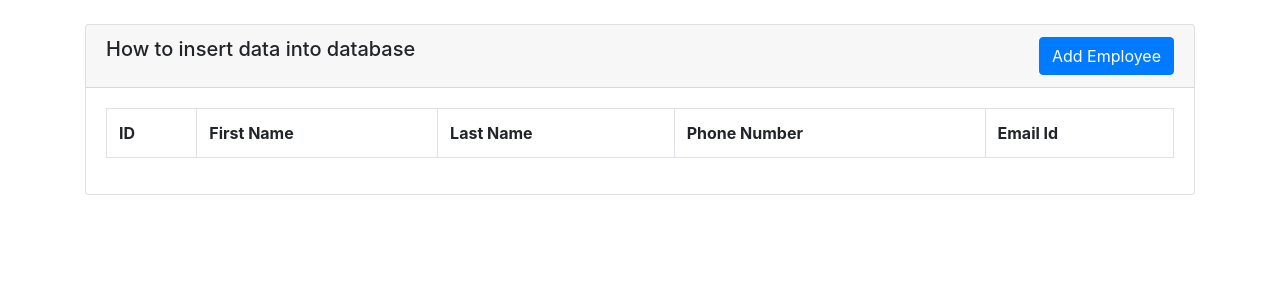
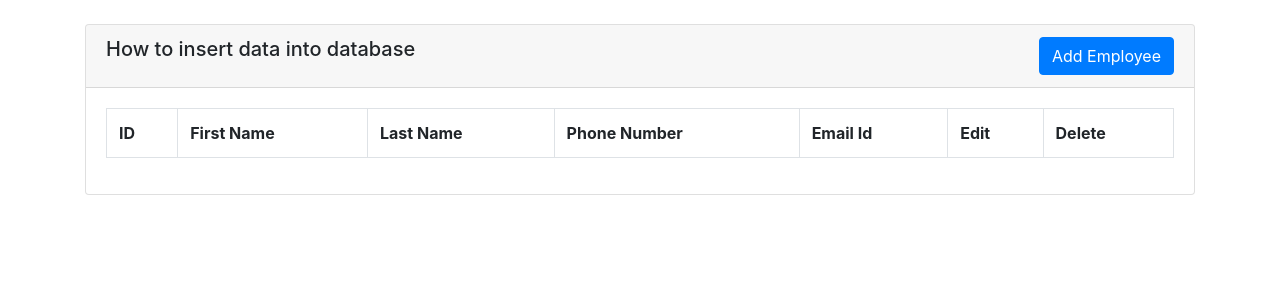
Before and after one commit to purnaperamune/Learn-Code-Igniter-3, a CodeIgniter app: page /LearnCI3/employee/ in a window 1280 px wide. Shown: the top 300 px of the page. Run offline with CodeIgniter, Linux system fonts and the light colour scheme; data that the repository does not hold is empty.

Commit message:
Confirm and delete

```diff
--- a/application/config/routes.php
+++ b/application/config/routes.php
@@ -22,3 +22,4 @@ $route['employee/store'] = 'Frontend/EmployeeController/store';
 $route['employee/edit/(:any)'] = 'Frontend/EmployeeController/edit/$1';
 $route['employee/update/(:any)'] = 'Frontend/EmployeeController/update/$1';
 $route['employee/delete/(:any)'] = 'Frontend/EmployeeController/delete/$1';
+$route['employee/confirmdelete/(:any)']['DELETE'] = 'Frontend/EmployeeController/delete/$1';
--- a/application/views/frontend/employee.php
+++ b/application/views/frontend/employee.php
@@ -17,6 +17,8 @@
                                     <th>Last Name</th>
                                     <th>Phone Number</th>
                                     <th>Email Id</th>
+                                    <th>Edit</th>
+                                    <th>Delete</th>
                                 </tr>
                             </thread>
                             <tbody>
@@ -33,6 +35,9 @@
                                     <td>
                                         <a href="<?php echo base_url('employee/delete/'.$row -> id) ?>" class="btn btn-danger btm-sm">Delete</a>
                                     </td>
+                                    <td>
+                                        <button type="button" class="btn btn-danger confirm-delete" value="<?= $row -> id; ?>">Confirm Delete</button>
+                                    </td>
                                 </tr>
                                 <?php endforeach ?>
                             </tbody>
--- a/application/views/template/footer.php
+++ b/application/views/template/footer.php
@@ -1,5 +1,35 @@
-<script src="https://code.jquery.com/jquery-3.5.1.slim.min.js" integrity="sha384-DfXdz2htPH0lsSSs5nCTpuj/zy4C+OGpamoFVy38MVBnE+IbbVYUew+OrCXaRkfj" crossorigin="anonymous"></script>
+<script src="https://code.jquery.com/jquery-3.7.1.min.js" integrity="sha256-/JqT3SQfawRcv/BIHPThkBvs0OEvtFFmqPF/lYI/Cxo=" crossorigin="anonymous"></script><script src="https://code.jquery.com/jquery-3.5.1.slim.min.js" integrity="sha384-DfXdz2htPH0lsSSs5nCTpuj/zy4C+OGpamoFVy38MVBnE+IbbVYUew+OrCXaRkfj" crossorigin="anonymous"></script>
     <script src="https://cdn.jsdelivr.net/npm/bootstrap@4.5.3/dist/js/bootstrap.bundle.min.js" integrity="sha384-ho+j7jyWK8fNQe+A12Hb8AhRq26LrZ/JpcUGGOn+Y7RsweNrtN/tE3MoK7ZeZDyx" crossorigin="anonymous"></script>
+
+    <script>
+        $(document).ready(function () {
+
+            $('.confirm-delete').click(function (e) {
+            e.preventDefault();
+
+            confirmDialog =confirm("Are you sure that you want to delete this?")
+
+            if(confirmDialog) {
+                console.log("FFf")
+                var id = $(this).val();
+                alert(id);
+
+                $.ajax({
+                    type: "DELETE",
+                    url: "/employee/confirmdelete/"+id,
+                    success:function (response){
+                        alert("Deleted Successfully");
+                        window.location.reload();
+                    }
+                });
+        }
+    })
+    })
+
+
+
+
+    </script>
 
 
   </body>
```
